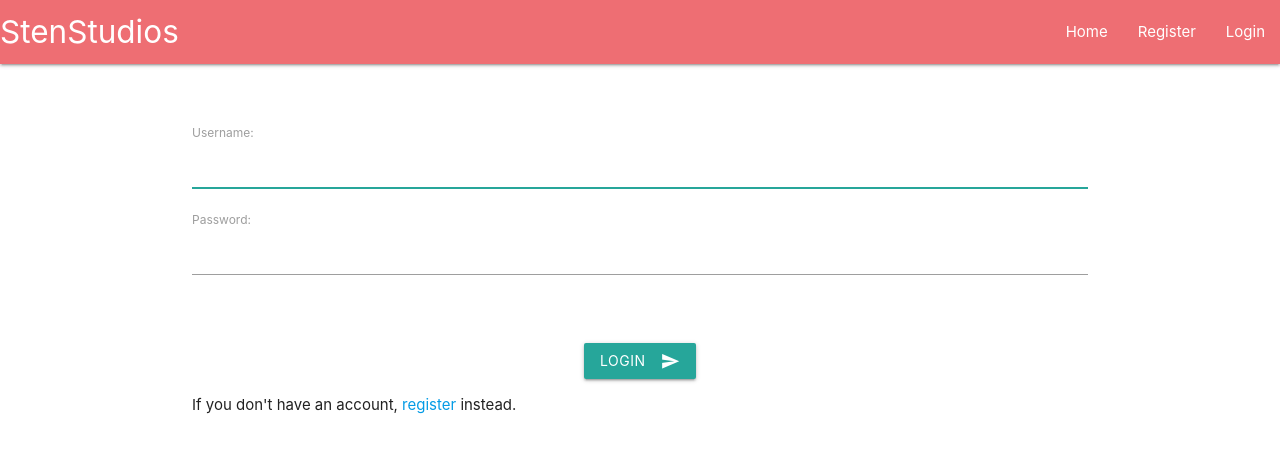
After one commit to StenXe/stenstudios, a Django app: page /login/ in a window 1280 px wide. The commit adds this page. Shown: the top 453 px of the page. Run offline with Django 3.2, Linux system fonts and the light colour scheme; some libraries are stand-ins or nearby versions.

Commit message:
Enhanced Login-Logout, Post Summary on homepage, Detailed post on click.

```diff
--- a/main/admin.py
+++ b/main/admin.py
@@ -7,6 +7,8 @@ class PostAdmin(admin.ModelAdmin):
 
     fieldsets = [
             ("Title & Date", {"fields": ["title", "date"]}),
+            ("URL", {"fields": ["post_url"]}),
+            ("TL;DR", {"fields": ["summary"]}),
             ("Content", {"fields": ["content"]})
         ]
 
--- a/main/models.py
+++ b/main/models.py
@@ -5,6 +5,8 @@ class Post(models.Model):
     title = models.CharField(max_length=200)
     content = models.TextField()
     date = models.DateTimeField("Date Published", default=datetime.now)
+    post_url = models.CharField(max_length=200, default=1)
+    summary = models.TextField(default="Summary")
 
     def __str__(self):
         return self.title
--- a/main/templates/main/homepage.html
+++ b/main/templates/main/homepage.html
@@ -8,10 +8,10 @@
 				<div class="card-content white-text">
 				  <span class="card-title">{{ p.title }}</span>
 				  <p style="font-size:70%">{{ p.date }}</p>
-				  <p>{{ p.content|safe }}</p>
+				  <p>{{ p.summary|safe }}</p>
 				</div>
 				<div class="card-action">
-				  <a href="#">View</a>
+				  <a href="{{ p.post_url }}">View</a>
 				</div>
 			  </div>
 			</div>
--- a/main/templates/main/includes/navbar.html
+++ b/main/templates/main/includes/navbar.html
@@ -4,11 +4,14 @@
 	  <ul id="nav-mobile" class="right hide-on-med-and-down">
 		<li><a href="/">Home</a></li>
 		{% if user.is_authenticated %}
+			{% if user.is_superuser %}
+				<li><a href="/admin/">Admin Page</a></li>
+			{% endif %}
 			<li><a href="#">{{user.username}}</a></li>
 			<li><a href="/logout">Logout</a></li>
 		{% else %}
 			<li><a href="/register">Register</a></li>
-			<li><a href="collapsible.html">Login</a></li>
+			<li><a href="/login">Login</a></li>
 		{% endif %}
 	  </ul>
 	</div>
--- /dev/null
+++ b/main/templates/main/login.html
@@ -0,0 +1,16 @@
+{% extends "main/header.html" %}
+
+{% block content %}
+	<form method="POST">
+		{% csrf_token %}
+
+		{{ form.as_p }}
+		<br>
+		<br>
+		<center>
+			<button class="btn waves-effect waves-light" type="submit">Login<i class="material-icons right">send</i></button>
+		</center>
+	</form>
+
+	If you don't have an account, <a href="/register" >register</a> instead.
+{% endblock %}
--- a/main/templates/main/register.html
+++ b/main/templates/main/register.html
@@ -12,5 +12,5 @@
 		</center>
 	</form>
 
-	If you already have an account, <a href="#" >login</a> instead.
+	If you already have an account, <a href="/login" >login</a> instead.
 {% endblock %}
--- a/main/urls.py
+++ b/main/urls.py
@@ -22,4 +22,6 @@ urlpatterns = [
     path('', views.homepage, name="homepage"),
     path('register/', views.register, name="register"),
     path('logout/', views.logout_user, name="logout_user"),
+    path('login/', views.login_user, name="login_user"),
+    path('<requested_post_url>', views.show_post, name="requested_post"),
 ]
--- a/main/views.py
+++ b/main/views.py
@@ -1,6 +1,6 @@
 from django.shortcuts import render, redirect
 from .models import Post
-from django.contrib.auth.forms import UserCreationForm
+from django.contrib.auth.forms import UserCreationForm, AuthenticationForm
 from django.contrib.auth import login, logout, authenticate
 from django.contrib import messages
 from django.http import HttpResponse
@@ -26,11 +26,11 @@ def register(request):
             for msg in form.errors:
                 for each_msg in form.errors[msg]:
                     messages.error(request, each_msg)
-
-    form = UserCreationForm()
-    return render(request,
-                  "main/register.html",
-                  {"form": form})
+    else:
+        form = UserCreationForm()
+        return render(request,
+                      "main/register.html",
+                      {"form": form})
 
 
 def logout_user(request):
@@ -39,3 +39,34 @@ def logout_user(request):
     messages.success(request, "You have been logged out")
 
     return redirect("main:homepage")
+
+def login_user(request):
+
+    if request.method == "POST":
+        form = AuthenticationForm(request, data=request.POST)
+        if form.is_valid():
+            username = form.cleaned_data.get('username')
+            password = form.cleaned_data.get('password')
+
+            user = authenticate(username=username, password=password)
+            if user.is_authenticated:
+                login(request, user)
+
+                messages.info(request, "You are now logged in as: "+username)
+
+                return redirect("main:homepage")
+
+    else:
+        form = AuthenticationForm()
+        return render(request,
+                      "main/login.html",
+                      {"form": form})
+
+def show_post(request, requested_post_url):
+    posts_url = [p.post_url for p in Post.objects.all()]
+
+    if requested_post_url in posts_url:
+        requested_post = Post.objects.get(post_url=requested_post_url)
+        return render(request,
+                      "main/post.html",
+                      {"post": requested_post})
```
Also changed, not shown: main/templates/main/post.html (added, +11 -0 lines), db.sqlite3, main/migrations/0003_post_post_url.py (added), main/migrations/0004_post_summary.py (added).
